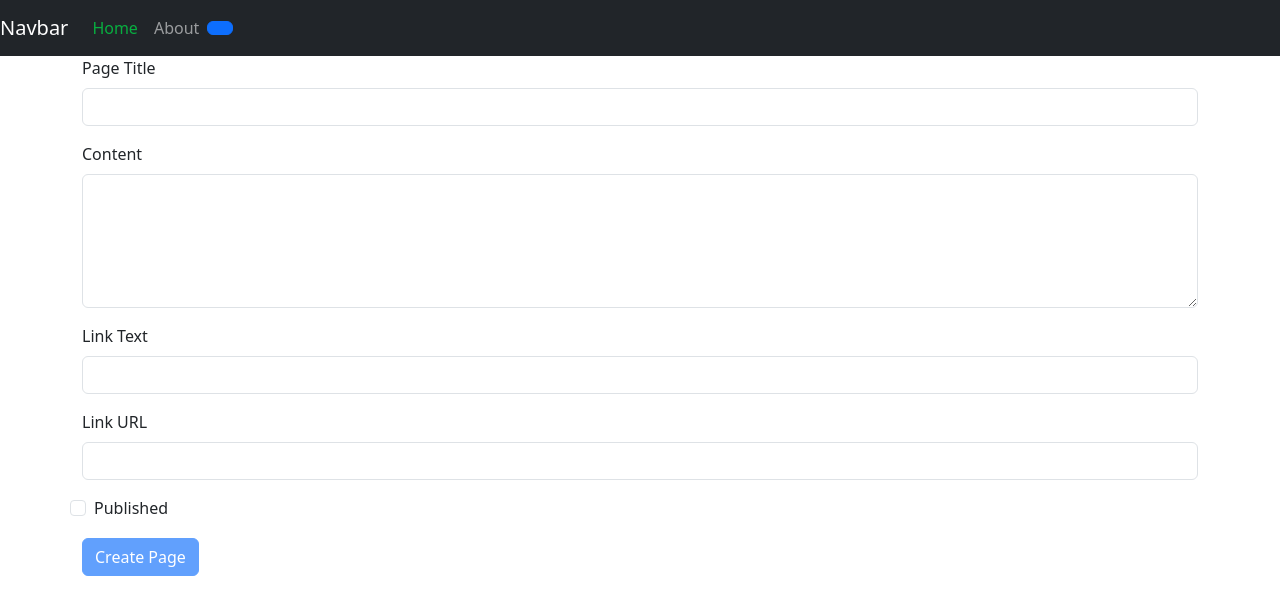
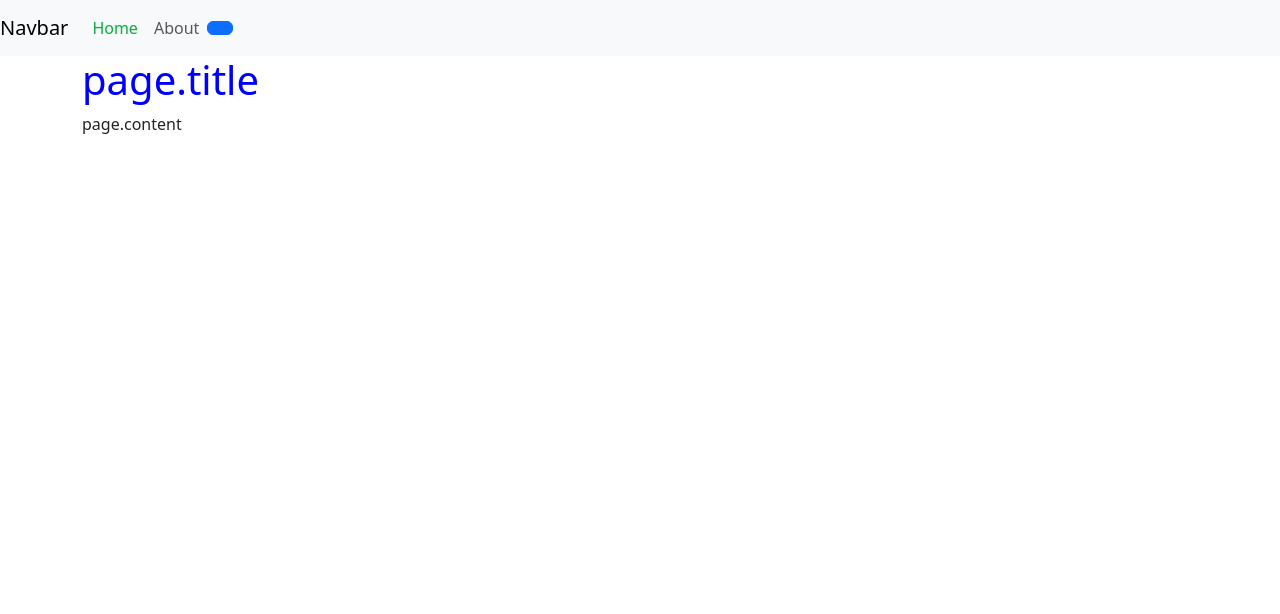
Before and after one commit to MuhammedFahimKP/page-management-app, a Vue app: page /#/1 in a window 1280 px wide. Shown: the top 614 px of the page. Built offline with nearby package versions, Linux system fonts and the light colour scheme; the HTML template or start-up script is replaced by a standard one.

Commit message:
added local routers

```diff
--- a/package.json
+++ b/package.json
@@ -10,7 +10,8 @@
   },
   "dependencies": {
     "bootstrap": "^5.3.2",
-    "vue": "^3.3.11"
+    "vue": "^3.3.11",
+    "vue-router": "^4.2.5"
   },
   "devDependencies": {
     "@vitejs/plugin-vue": "^4.5.2",
--- a/src/App.vue
+++ b/src/App.vue
@@ -4,14 +4,17 @@
         :active-page="activePage"
     ></navbar>
 
+
+    <router-view></router-view>
 <!--    <page-viewer-->
+<!--        v-if="pages.length > 0"-->
 <!--        :page="pages[activePage]"-->
 <!--    ></page-viewer>-->
 
 
-  <creat-page
-      @page-created="pageCreated"
-  ></creat-page>
+<!--  <creat-page-->
+<!--      @page-created="pageCreated"-->
+<!--  ></creat-page>-->
 
 </template>
 
--- a/src/components/Navbar.vue
+++ b/src/components/Navbar.vue
@@ -53,7 +53,7 @@
     props: ['pages','activePage'],
     data(){
       return {
-        theme:"dark"
+        theme:"light"
       };
     },
     methods:{
--- a/src/components/PageViewer.vue
+++ b/src/components/PageViewer.vue
@@ -1,25 +1,15 @@
 <template>
   <div id="content" class="container">
-    <h1 class="emphasize">{{page.title}}</h1>
-    <p>{{page.content}}</p>
+    <h1 class="emphasize">page.title</h1>
+    <p>page.content</p>
   </div>
 </template>
 
 <script>
   export default{
-    props:{
-      page : {
-
-        type: Object,
-
-        default(rawProps){
-          return {
-            title:'',
-            content:''
-          }
-        }
+      created(){
+        console.log(this.$route.params)
       }
-    }
   }
  </script>
 
--- a/src/main.js
+++ b/src/main.js
@@ -2,8 +2,12 @@ import  {createApp,VueElement} from "vue";
 import App from './App.vue';
 import  '../node_modules/bootstrap/dist/css/bootstrap.css';
 import $bus from './utils/Events';
+import router from './routers'
+
 
 const app = createApp(App)
+
+app.use(router);
 
 app.config.globalProperties.$bus = $bus;
 
--- /dev/null
+++ b/src/routers.js
@@ -0,0 +1,14 @@
+import {createRouter,createWebHashHistory} from 'vue-router';
+import pageViewer from "./components/PageViewer.vue";
+import CreatPage from "./components/CreatPage.vue";
+
+
+const router = createRouter({
+    history:createWebHashHistory(),
+    routes:[
+        {path:'/:index?',component:pageViewer},
+        {path:'/create',component:CreatPage}
+    ]
+});
+
+export default router;
```
Also changed, not shown: 1 other file (tests, documents, lock files or other folders).
